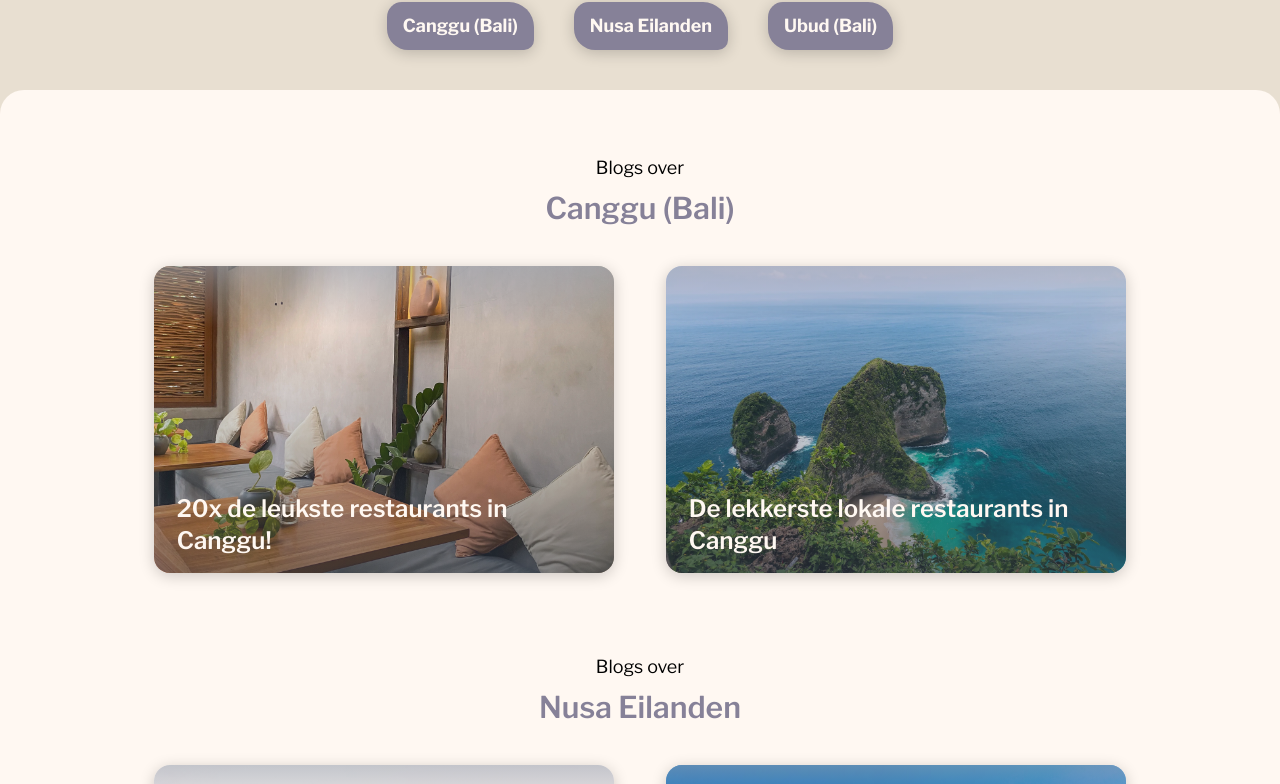
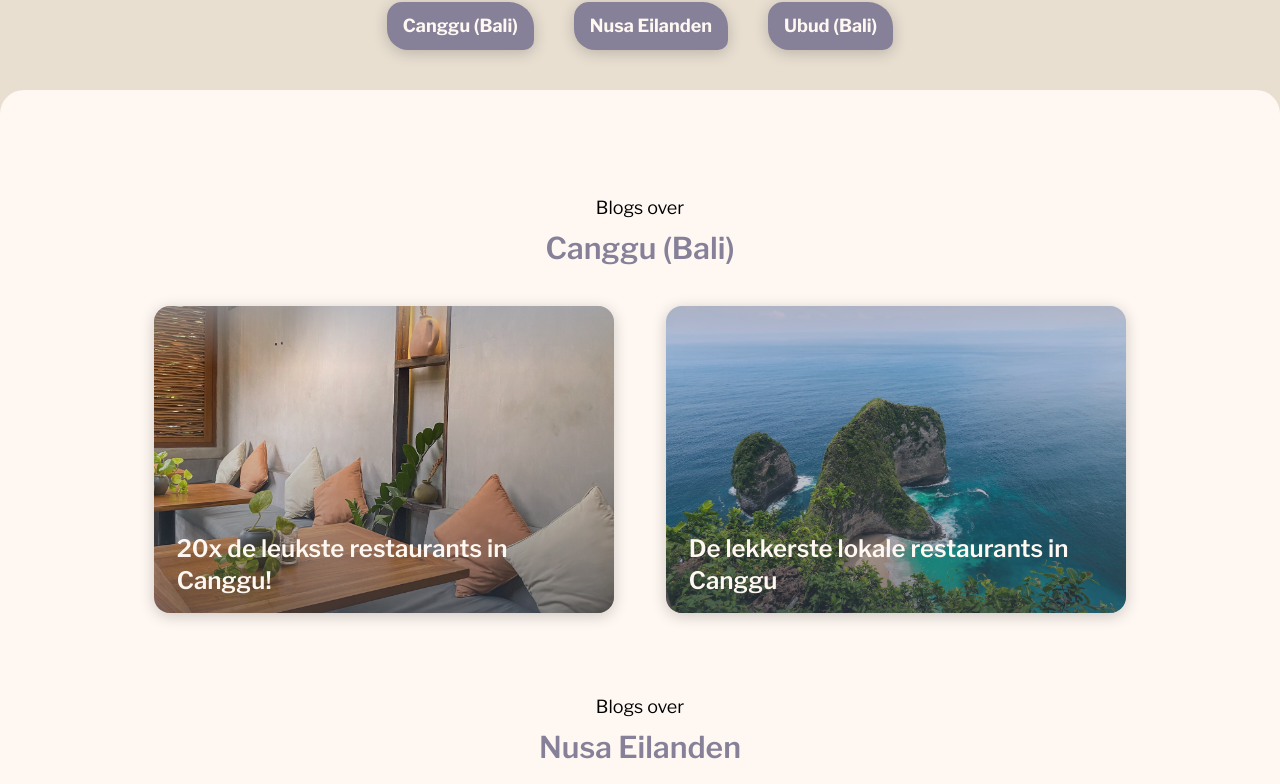
Before and after one commit to dannyfrelink/affiliate-blog, a React (Create React App) app: page /indonesie in a window 1280 px wide. Shown: the part 1242-2026 px from the top of the page. Built offline with nearby package versions, Linux system fonts and the light colour scheme; the HTML template or start-up script is replaced by a standard one.

Commit message:
update: give padding to blogs & accommadations filter titles

```diff
--- a/src/components/pages/overview/ListOverview.tsx
+++ b/src/components/pages/overview/ListOverview.tsx
@@ -23,10 +23,10 @@ const ListOverview: React.FC<ListOverviewProps> = ({
 			<Element
 				className={`text-center ${
 					screenSize < 900
-						? "mt-10"
+						? "mt-5 pt-5"
 						: screenSize < 1250
-						? "mt-16 pb-8"
-						: "mt-20 pb-10"
+						? "mt-8 pt-8 pb-8"
+						: "mt-10 pt-10 pb-10"
 				}`}
 				name={destId}
 			>
```
